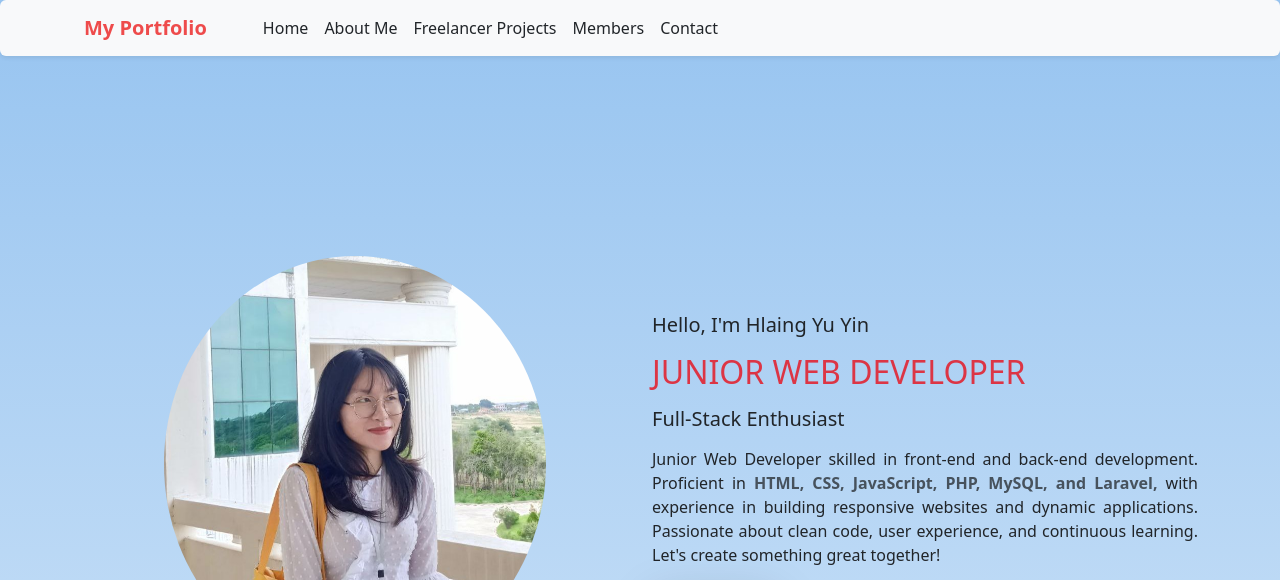
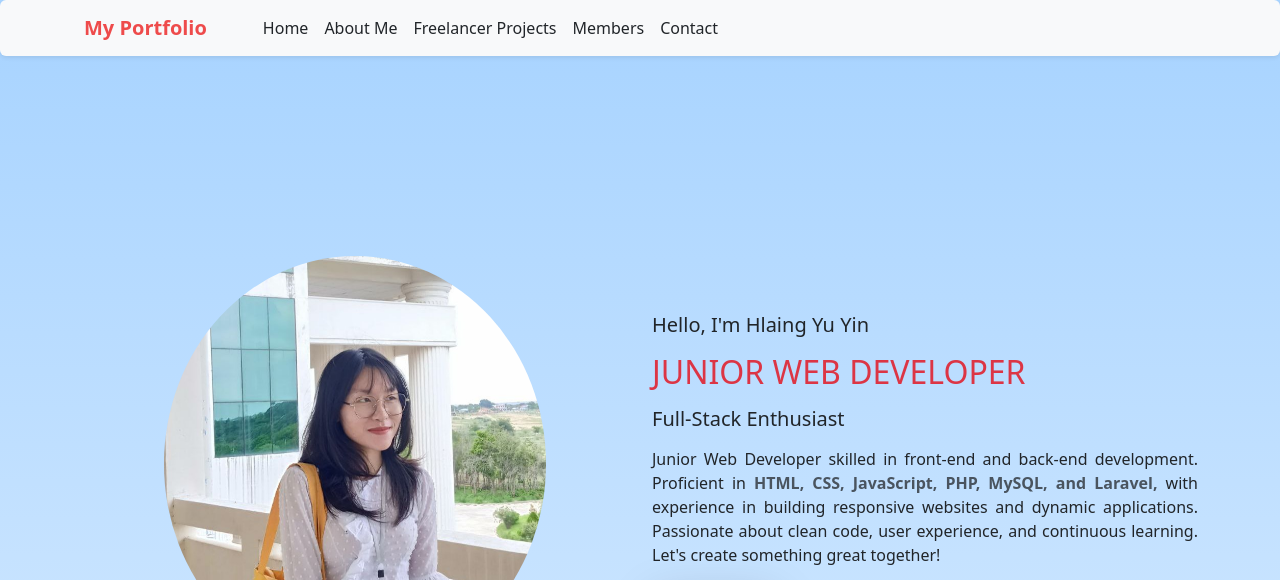
Before and after one commit to HlaingYuYin12/My-Portfolio, a plain HTML site: page index.html in a window 1280 px wide. Shown: the top 580 px of the page. Drawn offline with nearby package versions, Linux system fonts and the light colour scheme.

Commit message:
update body color

```diff
--- a/style.css
+++ b/style.css
@@ -1,3 +1,3 @@
 body{
-    background: linear-gradient(to bottom, #97c4f0, #ffffff);
+    background: linear-gradient(to bottom, #a7d3ff, #ffffff);
 }
```
